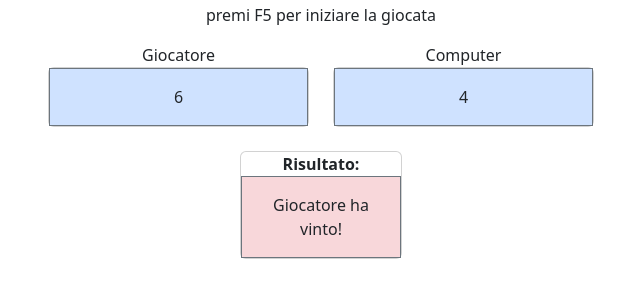
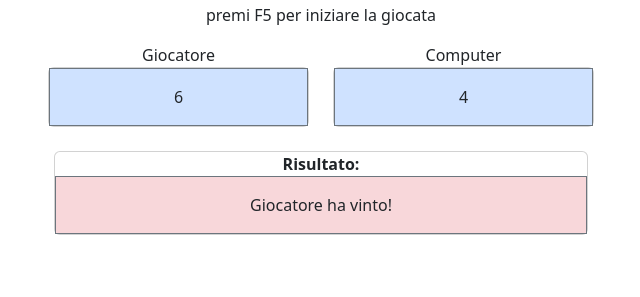
Before and after one commit to NicolaTeora/Dadi, a plain HTML site: page index.html in a window 1280 px wide. Shown: the part 53-350 px from the top of the page, without its empty margins (319-959 px from the left). Drawn offline with nearby package versions, Linux system fonts and the light colour scheme.

Commit message:
fix html

```diff
--- a/index.html
+++ b/index.html
@@ -17,12 +17,14 @@
     <!-- my js -->
     <script type="text/javascript" src="./JS/main.js"></script>
 </head>
+
 <body>
+
     <div class="container text-center">
         <h1>Lancio dei Dadi</h1>
         <p class="fw-lighter">premi F5 per iniziare la giocata</p>
 
-        <div class="row justify-content-md-center">
+        <div class="row justify-content-center">
             <div class="col-3">
                 Giocatore
                 <div class="card">
@@ -36,8 +38,8 @@
                 </div>
             </div>
 
-            <div class="row justify-content-md-center m-4">
-                <div class="col-2">
+            <div class="row justify-content-center m-4">
+                <div class="col-6">
                     <div class="card">
                         <b>Risultato:</b>
                         <span id="viewPoint" class="border border-secondary bg-danger-subtle p-3"></span>
```
